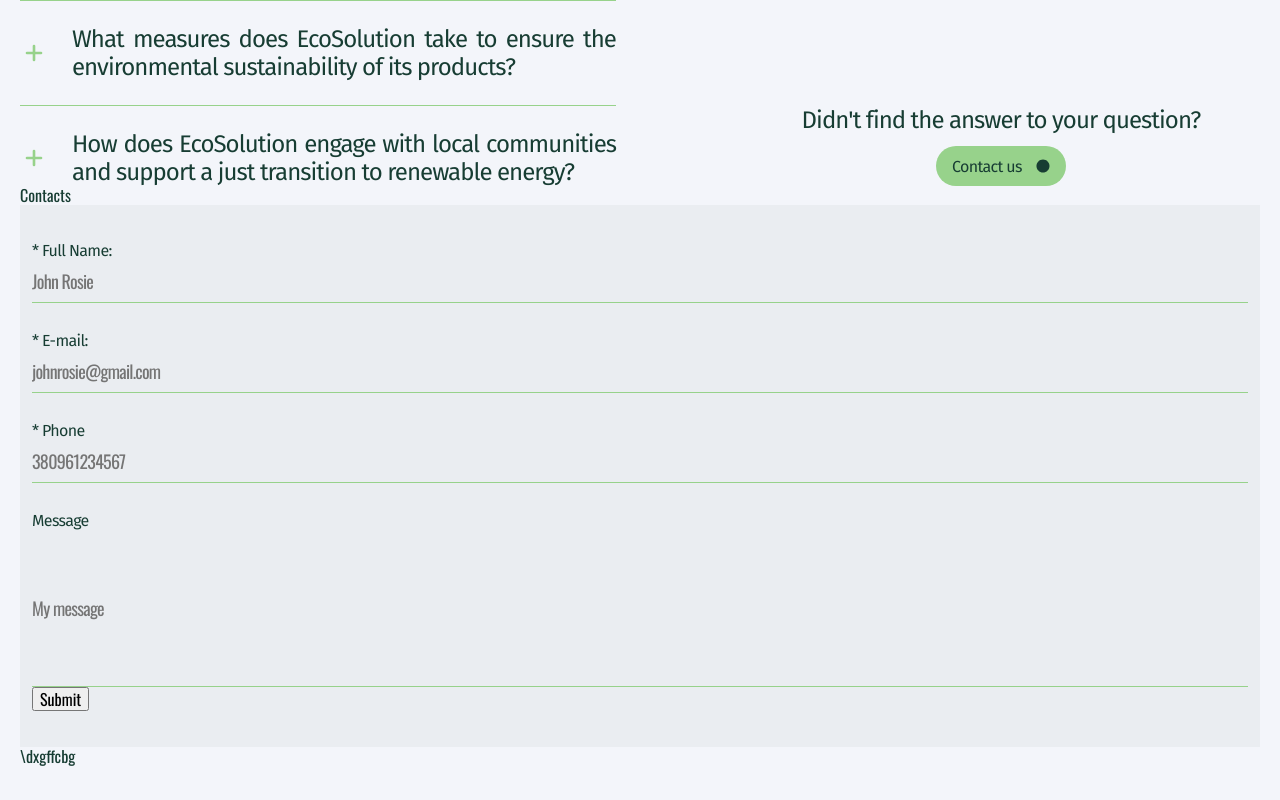
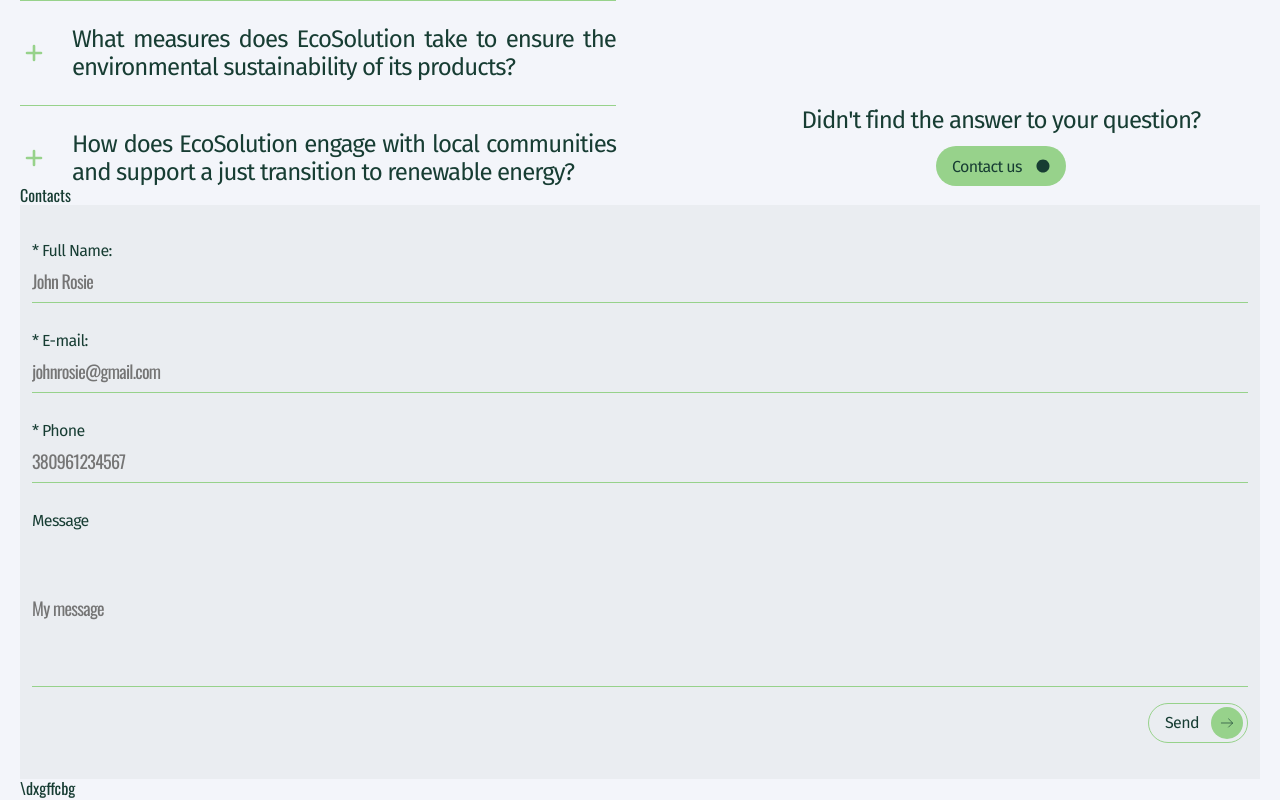
Before and after one commit to Omenat83/ecosolution, a React (Create React App) app: page / in a window 1280 px wide. Shown: the part 3582-4382 px from the top of the page. Before the commit the page ends 4350 px from the top, so only its background shows below. Built offline with nearby package versions, Linux system fonts and the light colour scheme.

Commit message:
feat: form submit

```diff
--- a/src/components/Form/Form.jsx
+++ b/src/components/Form/Form.jsx
@@ -1,18 +1,22 @@
 import React from 'react';
-import { Formik, Form, Field, ErrorMessage, useFormikContext } from 'formik';
+import { Formik, Form } from 'formik';
 import Line from 'components/Line/Line';
 import Schema from './Schema';
+import svg from '../../img/icons/spriteSvg.svg';
+
 import {
   FormContainer,
   FormItem,
   FormItemLabel,
   FormItemField,
   FormItemError,
+  FormItemBtn,
+  FormItemBtnText,
+  FormItemBtnRound,
+  FormItemBtnIcon,
 } from './Form.styled';
 
 const ContactUsForm = () => {
-  //  const formik = useFormikContext();
-
   const initialValues = {
     fullName: '',
     email: '',
@@ -42,7 +46,11 @@
                 placeholder="John Rosie"
                 required
               />
-              <Line />
+              {formik.errors.fullName ? (
+                <Line color="var(--error-message)" />
+              ) : (
+                <Line />
+              )}
               <FormItemError name="fullName" component="div" />
             </FormItem>
 
@@ -55,36 +63,27 @@
                 placeholder="johnrosie@gmail.com"
                 required
               />
-              <Line />
-              {/* {!formik.errors.email && <Line />} */}
-              <FormItemError
-                name="email"
-                component="div"
-                //   render={msg => {
-                //       return (
-                //           <>
-                //               {/* {msg ? null : <p>dfgdfbfgh</p>}
-                //               <div>{msg}</div> */}
-                //               <Line
-                //                   color={'var(--error-message)'}
-                //               />
-                //           </>
-                //       );
-                //   }}
-              />
+              {formik.errors.email ? (
+                <Line color="var(--error-message)" />
+              ) : (
+                <Line />
+              )}
+              <FormItemError name="email" component="div" />
             </FormItem>
 
             <FormItem>
               <FormItemLabel htmlFor="phone">* Phone</FormItemLabel>
               <FormItemField
                 id="phone"
-                //   type="text"
                 name="phone"
                 placeholder="380961234567"
                 required
               />
-              <Line />
-
+              {formik.errors.phone ? (
+                <Line color="var(--error-message)" />
+              ) : (
+                <Line />
+              )}
               <FormItemError name="phone" component="div" />
             </FormItem>
 
@@ -99,7 +98,14 @@
               <Line />
             </FormItem>
 
-            <button type="submit">Submit</button>
+            <FormItemBtn type="submit">
+              <FormItemBtnText>Send</FormItemBtnText>
+              <FormItemBtnRound>
+                <FormItemBtnIcon>
+                  <use href={`${svg}#icon-arrow-right`} />
+                </FormItemBtnIcon>
+              </FormItemBtnRound>
+            </FormItemBtn>
           </Form>
         )}
       </Formik>
--- a/src/components/Form/Form.styled.js
+++ b/src/components/Form/Form.styled.js
@@ -1,5 +1,5 @@
 import styled from 'styled-components';
-import { Formik, Form, Field, ErrorMessage } from 'formik';
+import { Field, ErrorMessage } from 'formik';
 
 export const FormContainer = styled.div`
   /* width: 320px; */
@@ -46,8 +46,6 @@
   }
 `;
 
-export const FormItemFieldMessage = styled(Field)``;
-
 export const FormItemError = styled(ErrorMessage)`
   position: absolute;
   right: 0;
@@ -60,3 +58,47 @@
   letter-spacing: -0.48px;
   color: var(--error-message);
 `;
+
+export const FormItemBtn = styled.button`
+  width: 100px;
+  height: 40px;
+  padding: 0;
+  display: flex;
+  align-items: center;
+  justify-content: space-between;
+  margin-top: 16px;
+  margin-right: 0;
+  margin-left: auto;
+  padding-left: 16px;
+  padding-right: 4px;
+  border: 1px solid var(--accent-main);
+  border-radius: 100px;
+  background-color: transparent;
+`;
+
+export const FormItemBtnText = styled.span`
+  font-family: Fira Sans;
+  color: var(--text-main);
+  font-size: 16px;
+  line-height: 18px;
+  letter-spacing: -0.64px;
+`;
+
+export const FormItemBtnRound = styled.div`
+  width: 32px;
+  height: 32px;
+  padding: 0;
+  display: flex;
+  align-items: center;
+  justify-content: center;
+  border-radius: 50%;
+  border: none;
+  background-color: var(--accent-main);
+`;
+
+export const FormItemBtnIcon = styled.svg`
+  width: 16px;
+  height: 16px;
+  stroke: var(--text-main);
+  fill: transparent;
+`;
```
